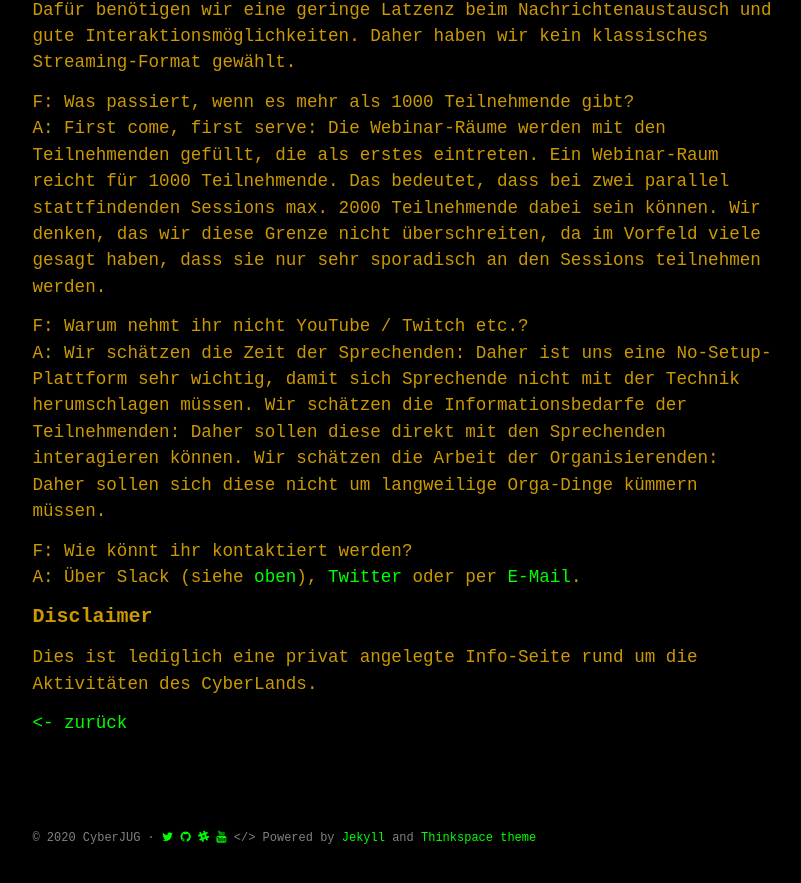
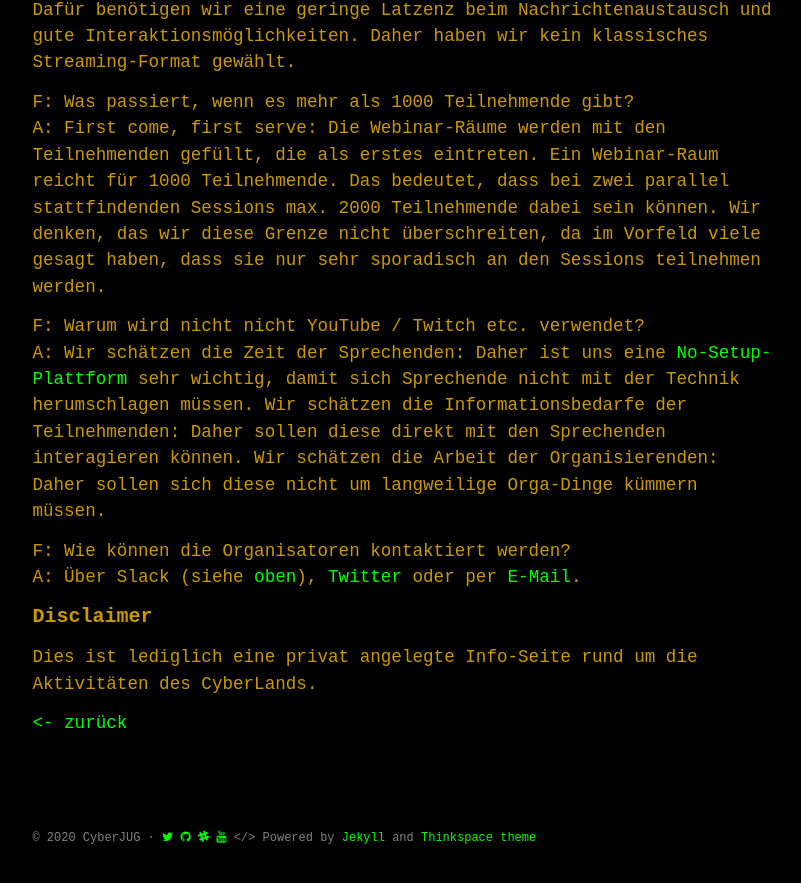
Before and after one commit to cyberjug/website, a Jekyll site: the page built from docs/cyberland/cyberland2020_teilnehmer.md, in a window 1280 px wide and 900 px high, scrolled down 1064 px. Shown: the top 883 px of the window, without its empty margins (234-1035 px from the left). Built offline with Jekyll 4.4.1, drawn with Linux system fonts in a browser that asks for light colours; some web fonts are replaced.

Commit message:
update faq

```diff
--- a/docs/cyberland/cyberland2020_teilnehmer.md
+++ b/docs/cyberland/cyberland2020_teilnehmer.md
@@ -38,10 +38,10 @@ A: Wir wollen mit dieser virtuellen Konferenz eine bessere Kommunikation zwische
 F: Was passiert, wenn es mehr als 1000 Teilnehmende gibt?
 A: First come, first serve: Die Webinar-Räume werden mit den Teilnehmenden gefüllt, die als erstes eintreten. Ein Webinar-Raum reicht für 1000 Teilnehmende. Das bedeutet, dass bei zwei parallel stattfindenden Sessions max. 2000 Teilnehmende dabei sein können. Wir denken, das wir diese Grenze nicht überschreiten, da im Vorfeld viele gesagt haben, dass sie nur sehr sporadisch an den Sessions teilnehmen werden.
 
-F: Warum nehmt ihr nicht YouTube / Twitch etc.?
-A: Wir schätzen die Zeit der Sprechenden: Daher ist uns eine No-Setup-Plattform sehr wichtig, damit sich Sprechende nicht mit der Technik herumschlagen müssen. Wir schätzen die Informationsbedarfe der Teilnehmenden: Daher sollen diese direkt mit den Sprechenden interagieren können. Wir schätzen die Arbeit der Organisierenden: Daher sollen sich diese nicht um langweilige Orga-Dinge kümmern müssen.
+F: Warum wird nicht nicht YouTube / Twitch etc. verwendet?
+A: Wir schätzen die Zeit der Sprechenden: Daher ist uns eine [No-Setup-Plattform](https://www.bigmarker.com/) sehr wichtig, damit sich Sprechende nicht mit der Technik herumschlagen müssen. Wir schätzen die Informationsbedarfe der Teilnehmenden: Daher sollen diese direkt mit den Sprechenden interagieren können. Wir schätzen die Arbeit der Organisierenden: Daher sollen sich diese nicht um langweilige Orga-Dinge kümmern müssen.
 
-F: Wie könnt ihr kontaktiert werden?
+F: Wie können die Organisatoren kontaktiert werden?
 A: Über Slack (siehe [oben](#wichtige-informationsquellen)), [Twitter](https://twitter.com/cyberlandconf) oder per [E-Mail](mailto:cyberland@ijug.eu).
 
 
```
